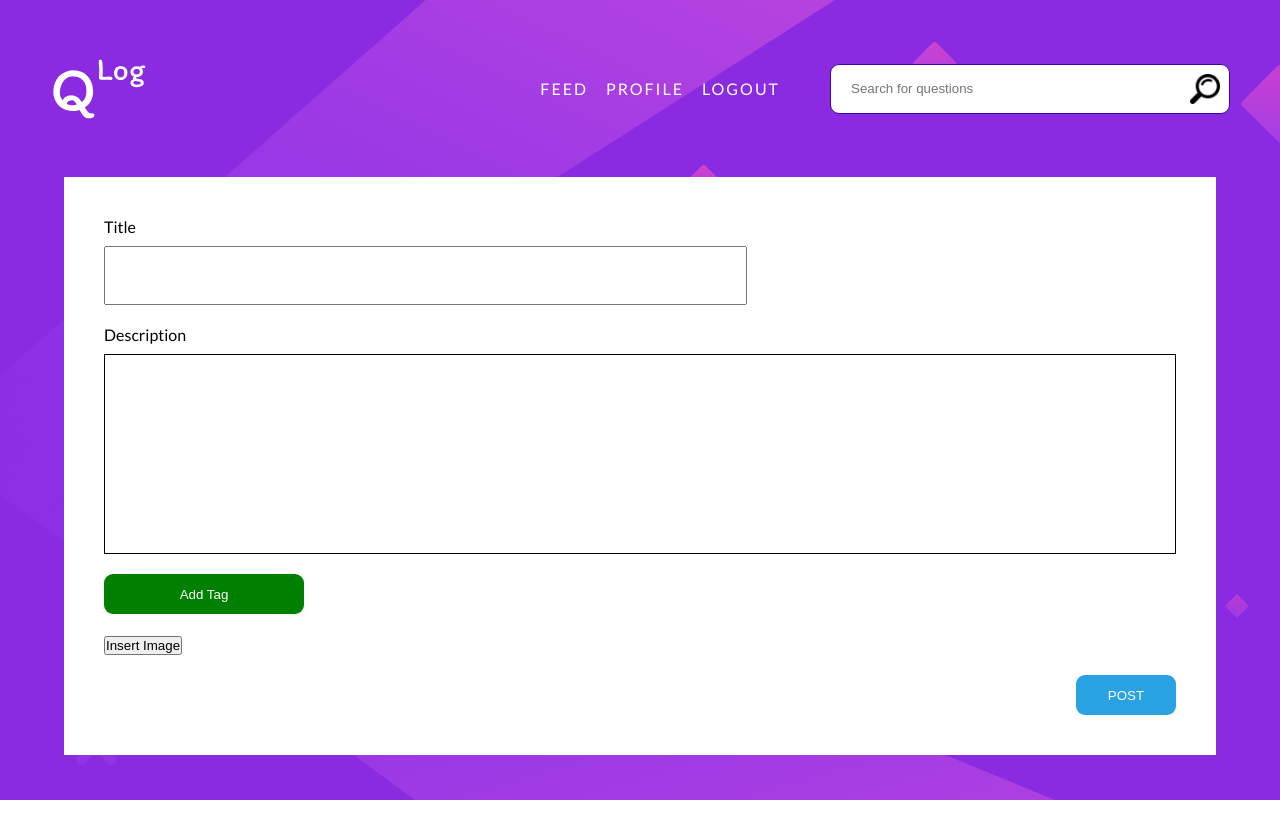
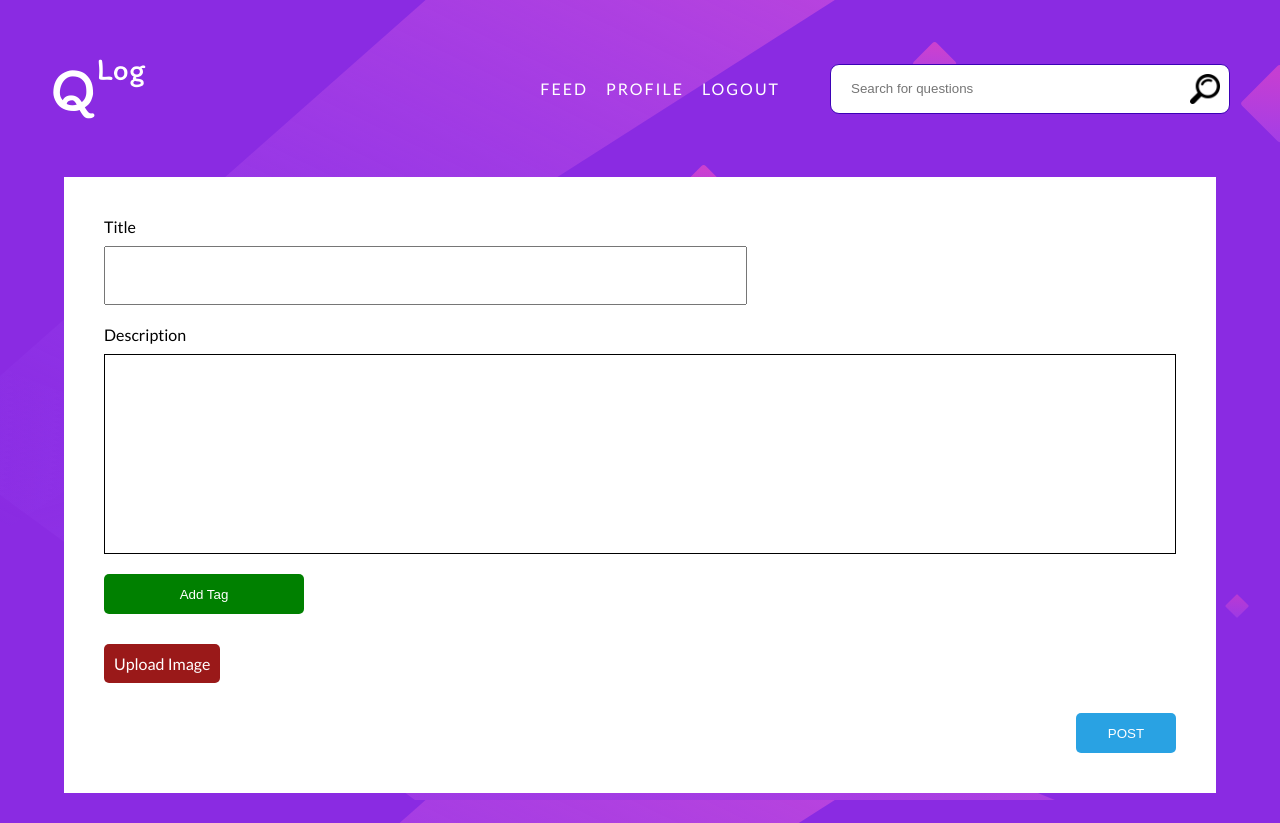
Before and after one commit to Rahul171201/qlog, a Next.js app: page /ask in a window 1280 px wide. Before the commit the page ends 800 px from the top, so only its background shows below. Built offline with nearby package versions, Linux system fonts and the light colour scheme.

Commit message:
enabled full image upload functionality in ask question

```diff
--- a/src/pages/ask.js
+++ b/src/pages/ask.js
@@ -32,7 +32,7 @@ const Ask = () => {
     e.preventDefault();
     const questionTitle = e.target[0].value;
 
-    const text = document.getElementById("display-text").innerHTML;
+    const text = document.getElementById("descriptionArea").innerHTML;
     const questionDescription = text;
 
     const questionTags = [];
@@ -59,20 +59,21 @@ const Ask = () => {
 
     Router.push("/feed");
   };
+  const uploadImage = (e) => {
+    const node = document.getElementById("descriptionArea");
 
-  const addImage = (e) => {
-    e.preventDefault();
-    const hiddenInput = document.getElementById("hidden-text");
-
-    const node =
-      e.target.parentNode.parentNode[0].parentNode.nextSibling.lastChild;
-    console.log(node);
-    const image = document.createElement("img");
-    image.src = "/images/star.png";
-    image.alt = "test";
-    image.style.width = "30vw";
-    image.style.height = "auto";
-    node.append(image);
+    const uploadImageButton = document.getElementById("uploadImageButton");
+    let reader = new FileReader();
+    reader.readAsDataURL(uploadImageButton.files[0]);
+    reader.onload = () => {
+      const image = document.createElement("img");
+      image.src = reader.result;
+      image.alt = "test";
+      image.style.width = "30vw";
+      image.style.height = "auto";
+      node.append(image);
+    };
+    e.target.value = "";
   };
 
   return (
@@ -94,7 +95,7 @@ const Ask = () => {
               type="submit"
               contentEditable="true"
               className={styles.descriptionInput}
-              id="display-text"
+              id="descriptionArea"
             ></div>
           </div>
           <div className={styles.tagsWrapper}>
@@ -102,14 +103,18 @@ const Ask = () => {
               Add Tag
             </button>
           </div>
-          <div className={styles.insertImageWrapper}>
-            <button className={styles.insertImageButton} onClick={addImage}>
-              Insert Image
-            </button>
+          <div className={styles.fileInputWrapper}>
+            <label for="uploadImageButton" className={styles.fileInputButton}>
+              Upload Image
+            </label>
+            <input
+              onChange={uploadImage}
+              type="file"
+              className={styles.fileInput}
+              id="uploadImageButton"
+              accept="image/*"
+            ></input>
           </div>
-          {/* <div>
-            <input type="file" className={styles.fileInput}></input>
-          </div> */}
           <div className={styles.submitButtonWrapper}>
             <button className={styles.submitButton} type="submit">
               POST
--- a/src/styles/Ask.module.css
+++ b/src/styles/Ask.module.css
@@ -63,7 +63,7 @@
   width: 200px;
   height: 40px;
   border: none;
-  border-radius: 9px;
+  border-radius: 5px;
   color: white;
   background-color: green;
   cursor: pointer;
@@ -77,13 +77,32 @@
   width: 100px;
   height: 40px;
   color: white;
-  border-radius: 9px;
+  border-radius: 5px;
   background-color: rgb(41, 162, 227);
   cursor: pointer;
 }
 
 .submitButton:hover {
   background-color: rgb(108, 210, 242);
+}
+
+.fileInputWrapper {
+  padding: 20px 0px;
+}
+
+.fileInputButton {
+  background-color: rgb(154, 25, 25);
+  padding: 10px;
+  color: white;
+  border-radius: 5px;
+  cursor: pointer;
+}
+.fileInputButton:hover {
+  background-color: red;
+}
+
+.fileInput {
+  display: none;
 }
 
 @media (max-width: 550px) {
```
